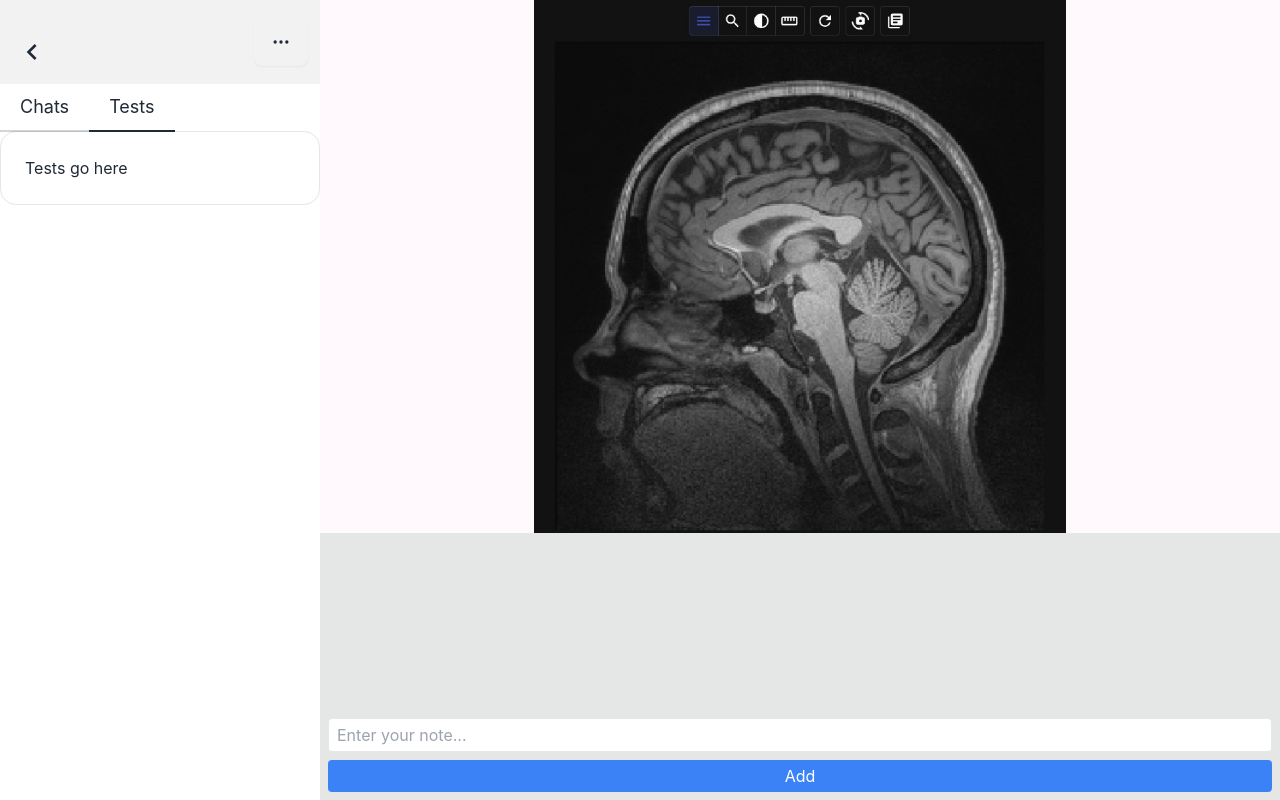
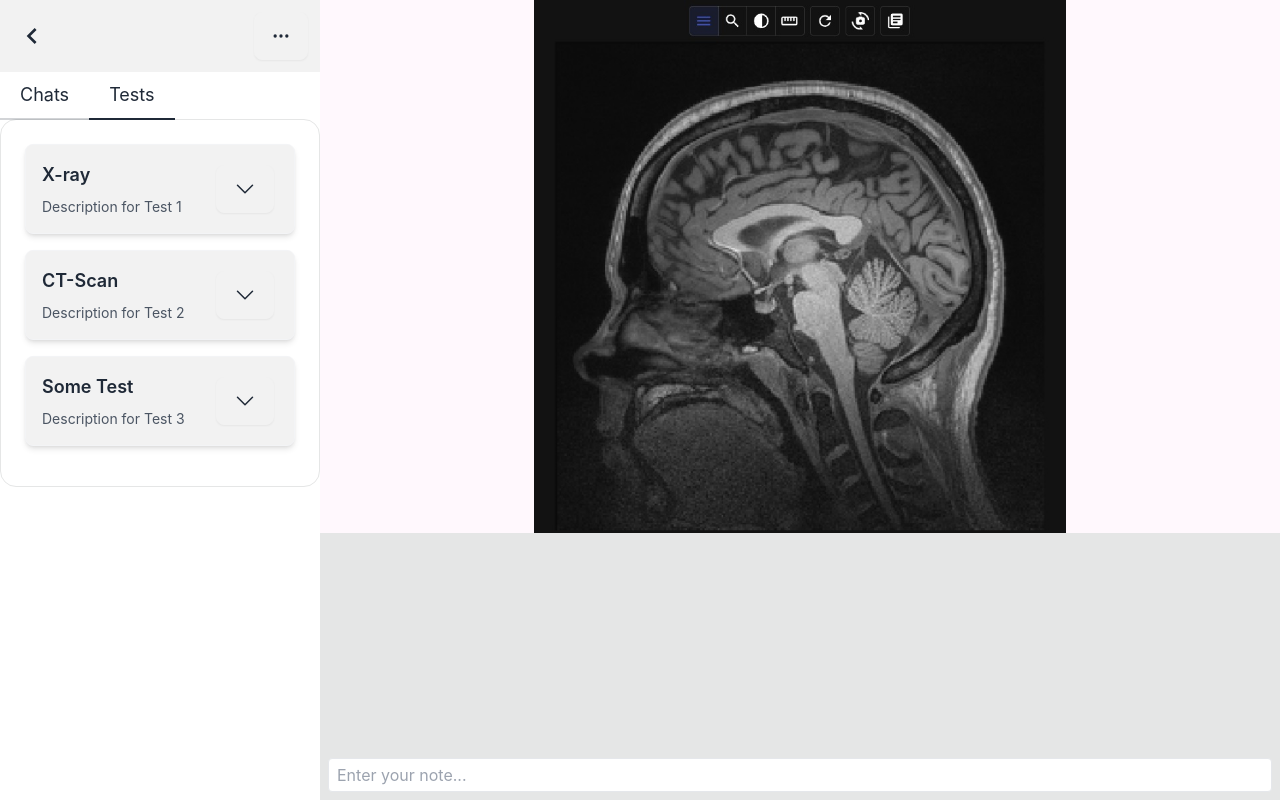
Before and after one commit to sam-25/Had_frontend, a React (Create React App) app: page /Radiographer in a window 1280 px wide. Built offline with nearby package versions, Linux system fonts and the light colour scheme.

Commit message:
Minor bug fixes

```diff
--- a/src/Components/DoctorNew/ConsultationNavbar.js
+++ b/src/Components/DoctorNew/ConsultationNavbar.js
@@ -4,28 +4,22 @@ const ConsultationNavbar = () => {
   return (
     <div className="navbar bg-base-200">
       <div className="flex-1">
-        <button className="btn btn-square btn-ghost">
+        <div className="btn btn-square btn-ghost">
           {/* <svg xmlns="http://www.w3.org/2000/svg" fill="none" viewBox="0 0 24 24" className="inline-block w-5 h-5 stroke-current"><path strokeLinecap="round" strokeLinejoin="round" strokeWidth="2" d="M4 6h16M4 12h16M4 18h16"></path></svg> */}
           <svg class="h-6 w-6 fill-current md:h-8 md:w-8" xmlns="http://www.w3.org/2000/svg" width="24" height="24" viewBox="0 0 24 24"><path d="M15.41,16.58L10.83,12L15.41,7.41L14,6L8,12L14,18L15.41,16.58Z"></path></svg>
-        </button>
+        </div>
       </div>
-      {/* <div className="flex-1">
-        <a className="btn btn-ghost text-xl"></a>
-      </div> */}
+
       <div className="flex-none">
         <div className="dropdown dropdown-bottom">
           <div tabIndex={0} role="button" className="btn m-1">
             <svg xmlns="http://www.w3.org/2000/svg" fill="none" viewBox="0 0 24 24" className="inline-block w-5 h-5 stroke-current"><path strokeLinecap="round" strokeLinejoin="round" strokeWidth="2" d="M5 12h.01M12 12h.01M19 12h.01M6 12a1 1 0 11-2 0 1 1 0 012 0zm7 0a1 1 0 11-2 0 1 1 0 012 0zm7 0a1 1 0 11-2 0 1 1 0 012 0z"></path></svg>
           </div>
           <ul tabIndex={0} className="dropdown-content z-[1] menu p-2 shadow bg-base-100 rounded-box w-52">
-            <li><a>Item 1</a></li>
-            <li><a>Item 2</a></li>
+            <li><a>Invite users</a></li>
+            <li><a>Mark as completed</a></li>
           </ul>
         </div>
-
-        {/* <button className="btn btn-square btn-ghost">
-          <svg xmlns="http://www.w3.org/2000/svg" fill="none" viewBox="0 0 24 24" className="inline-block w-5 h-5 stroke-current"><path strokeLinecap="round" strokeLinejoin="round" strokeWidth="2" d="M5 12h.01M12 12h.01M19 12h.01M6 12a1 1 0 11-2 0 1 1 0 012 0zm7 0a1 1 0 11-2 0 1 1 0 012 0zm7 0a1 1 0 11-2 0 1 1 0 012 0z"></path></svg>
-        </button> */}
       </div>
     </div>
   )
--- a/src/Components/DoctorNew/ConsultationTabs.js
+++ b/src/Components/DoctorNew/ConsultationTabs.js
@@ -1,4 +1,27 @@
 import React from 'react'
+
+const TestCard = ({ testName, description }) => {
+  return (
+    <div className="flex items-center justify-between bg-base-200 border border-gray-100 rounded-lg shadow-md p-4 mb-4">
+      <div>
+        <h3 className="text-lg font-semibold mb-2">{testName}</h3>
+        <p className="text-sm text-gray-600">{description}</p>
+      </div>
+      <div className="dropdown dropdown-bottom">
+        <div tabIndex={0} role="button" className="btn m-1">
+          <svg xmlns="http://www.w3.org/2000/svg" fill="none" viewBox="0 0 24 24" stroke-width="1.5" stroke="currentColor" class="w-6 h-6">
+            <path stroke-linecap="round" stroke-linejoin="round" d="m19.5 8.25-7.5 7.5-7.5-7.5" />
+          </svg>
+        </div>
+        <ul tabIndex={0} className="dropdown-content z-[1] menu p-2 shadow bg-base-100 rounded-box w-52">
+          <li><a>Default</a></li>
+          <li><a>Radiologist-version-1</a></li>
+          <li><a>Radiologist-verions-2</a></li>
+        </ul>
+      </div>
+    </div>
+  );
+};
 
 const ConsultationTabs = () => {
   return (
@@ -7,7 +30,11 @@ const ConsultationTabs = () => {
       <div role="tabpanel" className="tab-content bg-base-100 border-base-300 rounded-box p-6">Chats go here</div>
 
       <input type="radio" name="my_tabs_2" role="tab" className="tab" aria-label="Tests" checked/>
-      <div role="tabpanel" className="tab-content bg-base-100 border-base-300 rounded-box p-6">Tests go here</div>
+      <div role="tabpanel" className="tab-content bg-base-100 border-base-300 rounded-box p-6">
+        <TestCard testName="X-ray" description="Description for Test 1" />
+        <TestCard testName="CT-Scan" description="Description for Test 2" />
+        <TestCard testName="Some Test" description="Description for Test 3" />
+      </div>
     </div>
   )
 }
--- a/src/Components/DoctorNew/Notes.js
+++ b/src/Components/DoctorNew/Notes.js
@@ -12,6 +12,12 @@ const Notes = () => {
       setNewNote('');
     }
   };
+
+  const handleKeyDown = (e) => {
+    if (e.key === 'Enter') {
+        handleAddNote();
+      }
+  }
 
   // Scroll to bottom on initial load and when new notes are added
   useEffect(() => {
@@ -36,15 +42,16 @@ const Notes = () => {
           type="text"
           value={newNote}
           onChange={(e) => setNewNote(e.target.value)}
+          onKeyDown={(e) => handleKeyDown(e)}
           placeholder="Enter your note..."
           className="w-full px-2 py-1 border rounded focus:outline-none"
         />
-        <button
+        {/* <button
           onClick={handleAddNote}
           className="mt-2 w-full bg-blue-500 text-white px-4 py-1 rounded hover:bg-blue-600 focus:outline-none"
         >
           Add
-        </button>
+        </button> */}
       </div>
     </div>
   );
--- a/src/Components/NavBar.css
+++ b/src/Components/NavBar.css
@@ -6,42 +6,42 @@
   align-items: center;
 } */
 
-.nav-item {
+/* .nav-item {
   color: white;
   text-decoration: none;
   padding: 10px 20px;
   margin: 0 10px;
   position: relative;
-}
+} */
 
-.nav-item:hover {
-  background-color: #555; /* Darker background color on hover */
-}
+/* .nav-item:hover {
+  background-color: #555;
+} */
 
-.dropdown-menu {
+/* .dropdown-menu {
   width: 200px;
   position: absolute;
   top: 100%;
   right: 0;
-  background-color: #333; /* Dark background color for dropdown */
-  border-radius: 0 0 5px 5px; /* Rounded corners for bottom of dropdown */
-  box-shadow: 0 4px 8px rgba(0, 0, 0, 0.1); /* Shadow for dropdown */
+  background-color: #333;
+  border-radius: 0 0 5px 5px;
+  box-shadow: 0 4px 8px rgba(0, 0, 0, 0.1);
   z-index: 1;
-  display: none; /* Hidden by default */
-  color: white; /* Text color in the dropdown */
+  display: none;
+  color: white;
 }
 
 .nav-item:hover .dropdown-menu {
-  display: block; /* Show dropdown on hover */
+  display: block;
 }
 
 .dropdown-item {
-  color: black; /* Text color for dropdown items */
+  color: black;
   text-decoration: none;
   padding: 10px 20px;
   display: block;
 }
 
 .dropdown-item:hover {
-  background-color: #555; /* Darker background color on hover */
-}
+  background-color: #555;
+} */
--- a/src/Components/NavBar.js
+++ b/src/Components/NavBar.js
@@ -1,30 +1,30 @@
-// NavBar.js
-import React, { useState } from 'react';
-import './NavBar.css'; // Assuming you have a CSS file for styling
-import accountIcon from './Assets/account-icon.svg'; // Assuming you have the account icon
+// // NavBar.js
+// import React, { useState } from 'react';
+// import './NavBar.css'; // Assuming you have a CSS file for styling
+// import accountIcon from './Assets/account-icon.svg'; // Assuming you have the account icon
 
-function NavBar() {
-  const [showOptions, setShowOptions] = useState(false);
+// function NavBar() {
+//   const [showOptions, setShowOptions] = useState(false);
 
-  const handleOptionsClick = () => {
-    setShowOptions(!showOptions);
-  };
+//   const handleOptionsClick = () => {
+//     setShowOptions(!showOptions);
+//   };
 
-  return (
-    <div className="navbar">
-      <a href="#tests" className="nav-item">Tests</a>
-      <a href="#chat" className="nav-item">Chat</a>
-      <div className="nav-item" onClick={handleOptionsClick}>
-        <span className="options">Options</span>
-        {showOptions && (
-          <div className="dropdown-menu">
-            <a href="#request-second-opinion" className="dropdown-item">Request Second Opinion</a>
-            <a href="#option-2" className="dropdown-item">Option 2</a>
-          </div>
-        )}
-      </div>
-    </div>
-  );
-}
+//   return (
+//     <div className="navbar">
+//       <a href="#tests" className="nav-item">Tests</a>
+//       <a href="#chat" className="nav-item">Chat</a>
+//       <div className="nav-item" onClick={handleOptionsClick}>
+//         <span className="options">Options</span>
+//         {showOptions && (
+//           <div className="dropdown-menu">
+//             <a href="#request-second-opinion" className="dropdown-item">Request Second Opinion</a>
+//             <a href="#option-2" className="dropdown-item">Option 2</a>
+//           </div>
+//         )}
+//       </div>
+//     </div>
+//   );
+// }
 
-export default NavBar;
+// export default NavBar;
```
